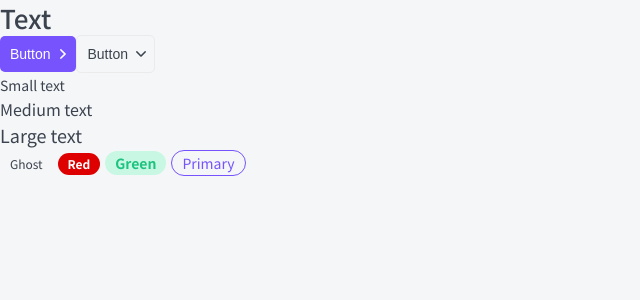
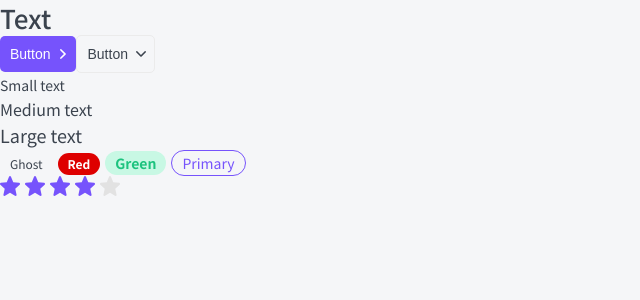
Before and after one commit to RadyaBen/Top-Courses-App, a Next.js app: page / in a window 1280 px wide. Shown: the top 300 px of the page, without its empty margins (0-640 px from the left). Built offline with nearby package versions, Linux system fonts and the light colour scheme.

Commit message:
Add a styled <Rating> component

```diff
--- /dev/null
+++ b/components/Rating/Rating.module.css
@@ -0,0 +1,11 @@
+.filled svg {
+	fill: var(--primary);
+}
+
+.star svg {
+	margin-right: 5px;
+}
+
+.editable {
+	cursor: pointer;
+}
--- /dev/null
+++ b/components/Rating/Rating.tsx
@@ -0,0 +1,70 @@
+import { useState, useEffect, KeyboardEvent } from 'react';
+import cn from 'classnames';
+
+import { RatingProps } from './Rating.props';
+import StarIcon from './star.svg';
+
+import styles from './Rating.module.css';
+
+export const Rating = ({
+	isEditable = false,
+	rating,
+	setRating,
+	...props
+}: RatingProps) => {
+	const [ratingArray, setRatingArray] = useState<JSX.Element[]>(new Array(5).fill(<></>));
+
+	useEffect(() => {
+		constructRating(rating);
+		// eslint-disable-next-line react-hooks/exhaustive-deps
+	}, [rating]);
+
+	const constructRating = (currentRating: number) => {
+		const updatedArray = ratingArray.map((ratingItem, i) => {
+			return (
+				<span
+					className={cn(styles.star, {
+						[styles.filled]: i < currentRating,
+						[styles.editable]: isEditable,
+					})}
+					onMouseEnter={() => changeRatingDisplay(i + 1)}
+					onMouseLeave={() => changeRatingDisplay(rating)}
+					onClick={() => onRatingClick(i + 1)}
+				>
+					<StarIcon
+						tabIndex={isEditable ? 0 : -1}
+						onKeyDown={(e: KeyboardEvent<SVGElement>) => isEditable && handleRatingSpace(i + 1, e)}
+					/>
+				</span>
+			);
+		});
+		setRatingArray(updatedArray);
+	};
+
+	const changeRatingDisplay = (i: number) => {
+		if (!isEditable) {
+			return;
+		}
+		constructRating(i);
+	};
+
+	const onRatingClick = (i: number) => {
+		if (!isEditable || !setRating) {
+			return;
+		}
+		setRating(i);
+	};
+
+	const handleRatingSpace = (i: number, e: KeyboardEvent<SVGElement>) => {
+		if (e.code !== 'Space' || !setRating) {
+			return;
+		}
+		setRating(i);
+	};
+
+	return (
+		<div {...props}>
+			{ratingArray.map((ratingItem, i) => (<span key={i}>{ratingItem}</span>))}
+		</div>
+	);
+};
--- a/components/index.ts
+++ b/components/index.ts
@@ -2,3 +2,4 @@ export * from './Htag/Htag';
 export * from './Button/Button';
 export * from './Paragraph/Paragraph';
 export * from './Tag/Tag';
+export * from './Rating/Rating';
--- a/pages/index.tsx
+++ b/pages/index.tsx
@@ -1,13 +1,17 @@
+import { useState } from 'react';
 import Head from 'next/head';
 
 import {
 	Button,
 	Htag,
 	Paragraph,
+	Rating,
 	Tag
 } from '../components';
 
 const Home = () => {
+	const [rating, setRating] = useState<number>(4);
+
 	return (
 		<>
 			<Head>
@@ -46,6 +50,11 @@ const Home = () => {
 			<Tag color='primary'>
 				Primary
 			</Tag>
+			<Rating
+				rating={rating}
+				isEditable
+				setRating={setRating}
+			/>
 		</>
 	);
 };
```
Also changed, not shown: components/Rating/Rating.props.ts (added, +9 -0 lines), components/Rating/star.svg (added).
